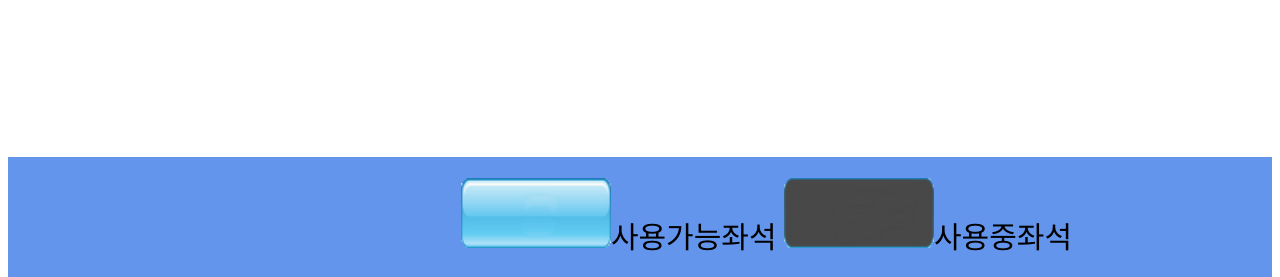
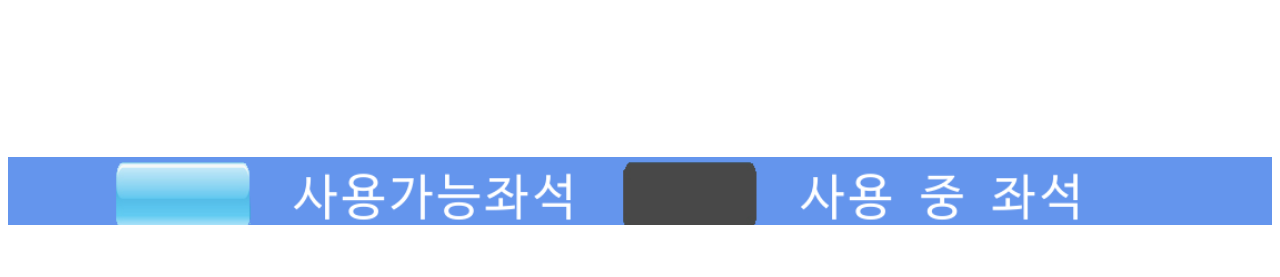
Before and after one commit to febdy/SMS_WEB, a Django app: template stores/templates/store_status.html in a window 1280 px wide. Shown: the part 567-844 px from the top of the page. After the commit the page ends 792 px from the top, so only its background shows below. Run offline with Django 3.2, Linux system fonts and the light colour scheme; the template is opened without the code that fills it: most values are stand-ins (such as "Sample title", 1, 10 or a date in 2020); some libraries are stand-ins or nearby versions.

Commit message:
add info imgs

```diff
--- a/stores/static/css/store_status_style.css
+++ b/stores/static/css/store_status_style.css
@@ -1,5 +1,6 @@
 html, body{
     height: 99%;
+    overflow: hidden;
 }
 
 .top {
@@ -15,6 +16,7 @@ html, body{
 }
 
 .topCenter {
+    font-family: "Roboto", "Lucida Grande", "DejaVu Sans", "Bitstream Vera Sans", Verdana, Arial, sans-serif;
     font-size: 100px;
     font-weight: bold;
     display: inline-block;
@@ -45,7 +47,7 @@ html, body{
 .tableImg {
     width: 200px;
     height: 120px;
-    padding-top: 130px;
+    padding-top: 100px;
     padding-left: 50px;
     padding-right: 50px;
 }
@@ -64,17 +66,17 @@ html, body{
     content: "";
     display: inline-block;
     vertical-align: middle;
-    height: 100%
+    height: 70%
 }
 
 .info {
-    margin-right: 200px;
+    margin-right: 150px;
     display: inline-block;
     vertical-align: middle;
 }
 
 .infoImg {
-    width: 150px;
+    width: 500px;
     height: 70px;
 }
 
--- a/stores/templates/store_status.html
+++ b/stores/templates/store_status.html
@@ -34,8 +34,8 @@
 
     <div class="bottom">
         <div class="info">
-            <img src="/static/img/free.png" class="infoImg">사용가능좌석
-            <img src="/static/img/taken.png" class="infoImg">사용중좌석
+            <img src="/static/img/info_free.png" class="infoImg">
+            <img src="/static/img/info_taken.png" class="infoImg">
         </div>
     </div>
 
@@ -43,7 +43,6 @@
 
 {% block javascript %}
     <script>
-
         function isCheck(div, num){
             var table = "table_"+num;
             var src = document.getElementById(table).src;
```
Also changed, not shown: stores/static/img/info_free.png (added), stores/static/img/info_taken.png (added).
